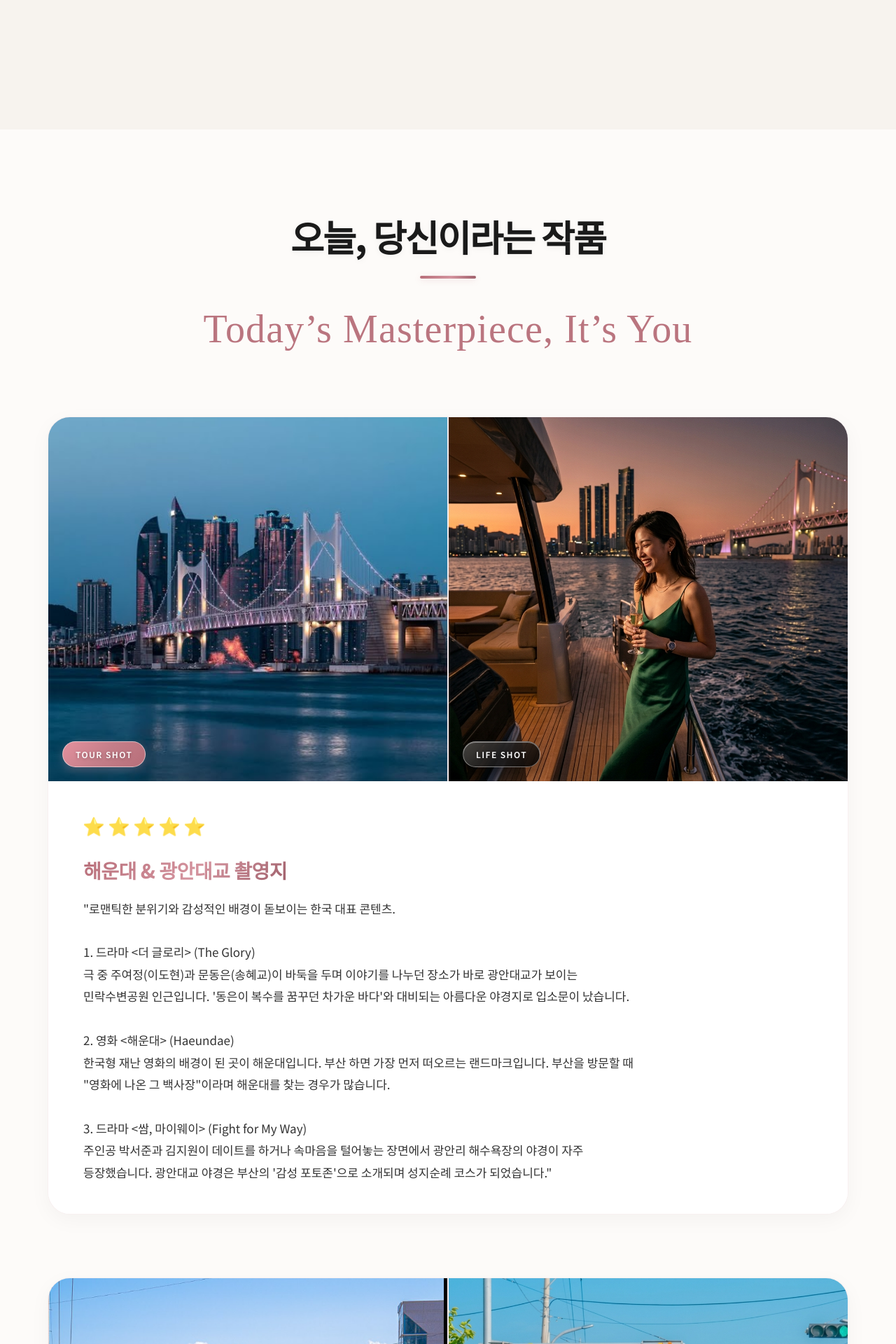
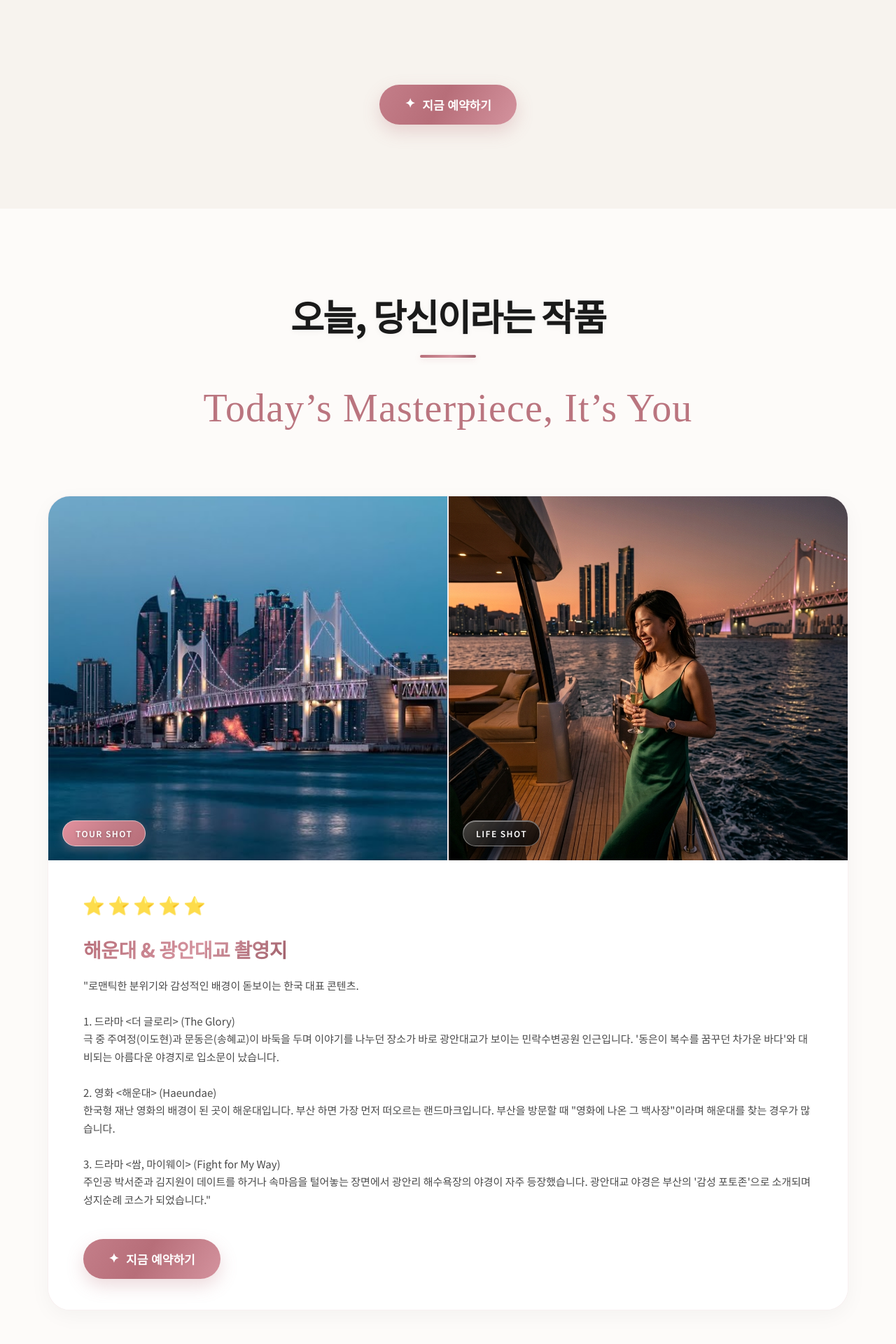
Before and after one commit to starstation2035/my-landing-page, a React (Vite) app: page / in a window 1280 px wide. Shown: the part 4940-6860 px from the top of the page at 70% size. Built offline with nearby package versions, Linux system fonts and the light colour scheme; a web font is replaced by a local one.

Commit message:
fix: resolve TypeScript and CSS build errors and add inline CTA buttons

```diff
--- a/src/components/GallerySection.css
+++ b/src/components/GallerySection.css
@@ -152,14 +152,23 @@
 }
 
 .review-text {
-  color: #333;
-  font-style: normal; /* Removed italic for better readability */
-  font-size: 17px;
-  line-height: 1.85;
-  max-width: 800px;
+  font-size: 15px;
+  line-height: 1.7;
+  color: var(--text-secondary);
   margin: 0;
-  white-space: pre-line; /* Render \n from data */
-  word-break: keep-all;
+  white-space: pre-line;
+}
+
+.comparison-cta {
+  margin-top: 28px;
+  display: flex;
+  justify-content: flex-start;
+}
+
+@media (max-width: 768px) {
+  .comparison-cta {
+    justify-content: center;
+  }
 }
 
 /* ===== Responsive ===== */
--- a/src/components/GallerySection.tsx
+++ b/src/components/GallerySection.tsx
@@ -9,7 +9,11 @@ interface GalleryItem {
   review: string;
 }
 
-const GallerySection: FC = () => {
+interface GalleryProps {
+  onCtaClick: () => void;
+}
+
+const GallerySection: FC<GalleryProps> = ({ onCtaClick }) => {
   const galleryItems: GalleryItem[] = [
     {
       id: 1,
@@ -69,6 +73,11 @@ const GallerySection: FC = () => {
                 <StarRating />
                 <h4 className="drama-name">{item.dramaTitle}</h4>
                 <p className="review-text">"{item.review}"</p>
+                <div className="comparison-cta">
+                  <button type="button" className="btn-luxury" onClick={onCtaClick}>
+                    지금 예약하기
+                  </button>
+                </div>
               </div>
             </div>
           ))}
--- a/src/components/ProductInfoSection.css
+++ b/src/components/ProductInfoSection.css
@@ -173,6 +173,12 @@
   font-weight: 700;
 }
 
+.itinerary-cta {
+  display: flex;
+  justify-content: center;
+  margin-top: 56px;
+}
+
 /* Mobile */
 @media (max-width: 768px) {
   .product-info-section {
@@ -186,6 +192,10 @@
 
   .timeline-item {
     grid-template-columns: 80px 30px 1fr;
+  }
+
+  .itinerary-timeline {
+    padding-left: 0;
   }
 
   .timeline-time {
--- a/src/components/ProductInfoSection.tsx
+++ b/src/components/ProductInfoSection.tsx
@@ -1,7 +1,11 @@
 import type { FC } from 'react';
 import './ProductInfoSection.css';
 
-const ProductInfoSection: FC = () => {
+interface ProductInfoProps {
+  onCtaClick: () => void;
+}
+
+const ProductInfoSection: FC<ProductInfoProps> = ({ onCtaClick }) => {
   const summaryInfos = [
     { id: 1, label: '투어 일정', value: '15:00 ~ 21:00 (약 6시간)', isPrice: false },
     { id: 2, label: '방문 장소', value: '해운대 / 청사포 / 광안리', isPrice: false },
@@ -81,6 +85,12 @@ const ProductInfoSection: FC = () => {
             </div>
           ))}
         </div>
+
+        <div className="itinerary-cta">
+          <button type="button" className="btn-luxury" onClick={onCtaClick}>
+            지금 예약하기
+          </button>
+        </div>
       </div>
     </section>
   );
```
